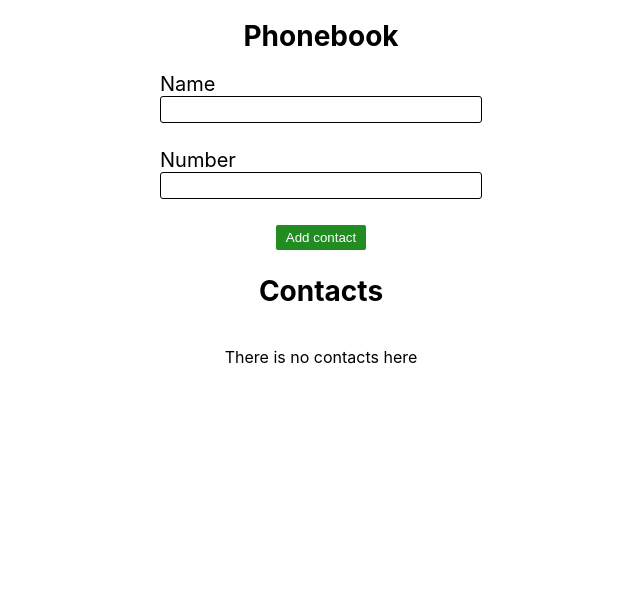
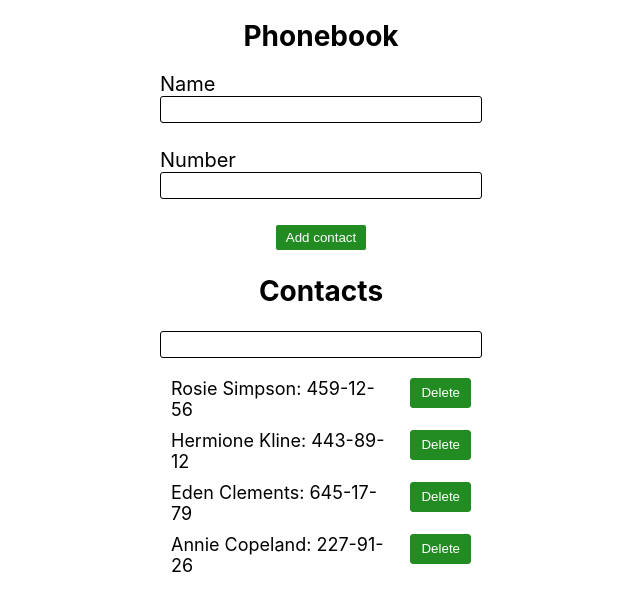
Before and after one commit to FergusonJoan/goit-react-hw-03-phonebook, a React (Create React App) app: page / in a window 1280 px wide. Shown: the top 610 px of the page, without its empty margins (319-959 px from the left). Built offline with nearby package versions, Linux system fonts and the light colour scheme.

Commit message:
add defautl contacts

```diff
--- a/src/components/App.jsx
+++ b/src/components/App.jsx
@@ -6,7 +6,12 @@
 import { ContactList } from './ContactList/ContactList';
 import { Filter } from './Filter/Filter';
 
-const initState = [];
+const initState = [
+  { id: 'id-1', name: 'Rosie Simpson', number: '459-12-56' },
+  { id: 'id-2', name: 'Hermione Kline', number: '443-89-12' },
+  { id: 'id-3', name: 'Eden Clements', number: '645-17-79' },
+  { id: 'id-4', name: 'Annie Copeland', number: '227-91-26' },
+];
 
 export class App extends Component {
   state = {
--- a/src/components/ContactList/ContactList.styled.js
+++ b/src/components/ContactList/ContactList.styled.js
@@ -9,7 +9,7 @@
 export const ListItem = styled.li`
   display: flex;
   justify-content: end;
-  font-size: 20px;
+  font-size: 18px;
   margin-bottom: 10px;
   gap: 20px;
 `;
--- a/src/components/ContactListItem/ContactListIlem.styled.js
+++ b/src/components/ContactListItem/ContactListIlem.styled.js
@@ -10,4 +10,5 @@
   background-color: #228b22;
   border-color: #228b22;
   color: #fff;
+  max-height: 30px;
 `;
```
